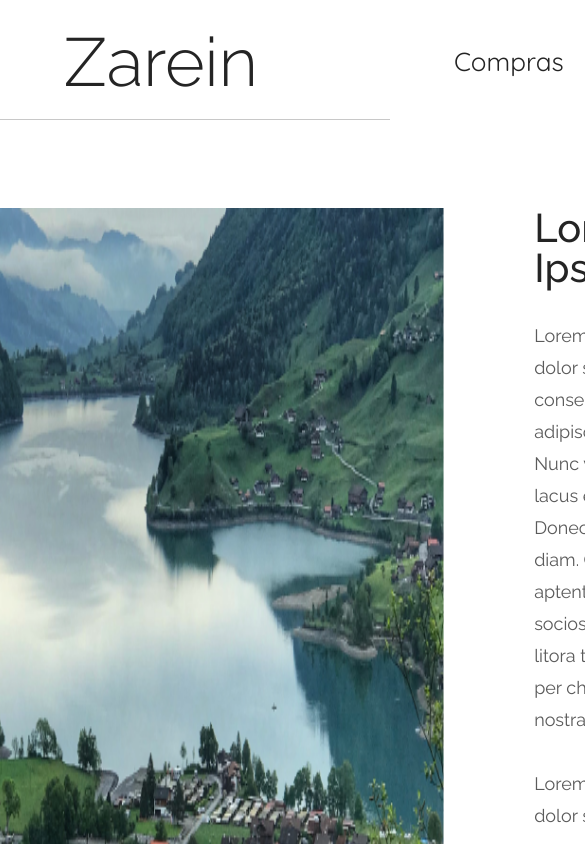
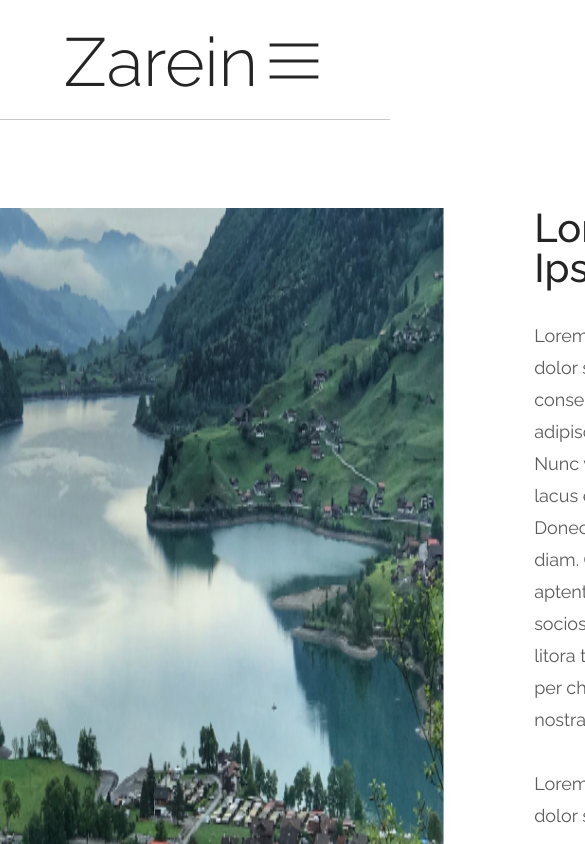
Before and after one commit to DevVictor19/zarein-ecommerce-react, a React (Create React App) app: page /sobre in a window 390 px wide. Shown: the top 844 px of the page, 585 px wide, since content can reach past the window. Built offline with nearby package versions, Linux system fonts and the light colour scheme.

Commit message:
mobile btn

```diff
--- a/src/components/header/header.js
+++ b/src/components/header/header.js
@@ -1,18 +1,18 @@
-import { NavLink, Link } from "react-router-dom";
+import { Link } from "react-router-dom";
 import { useSelector } from "react-redux/es/exports";
+import { useState } from "react";
 
 import classes from "./header.module.css";
 import sacolaico from "../../assets/sacola-ico.png";
+import mobileMenu from "../../assets/hamburgerMenu.png";
+import NavigationLinks from "./navigationLinks";
 
 const Header = () => {
+  const [mobileMenuOn, setMobileMenuOn] = useState(false);
   const totalItems = useSelector((state) => state.bag.totalItems);
 
-  const activeClassStyle = {
-    borderBottom: "1px solid var(--black-75)",
-  };
-
-  const setActiveStyle = ({ isActive }) => {
-    return isActive ? activeClassStyle : { borderBottom: "" };
+  const toggleMobileMenu = () => {
+    setMobileMenuOn((prevState) => !prevState);
   };
 
   return (
@@ -20,30 +20,7 @@ const Header = () => {
       <div className={classes.headerContainer}>
         <h1>Zarein</h1>
         <div className={classes.desktopNavContainer}>
-          <nav>
-            <ul>
-              <li>
-                <NavLink style={setActiveStyle} to="/">
-                  Compras
-                </NavLink>
-              </li>
-              <li>
-                <NavLink style={setActiveStyle} to="catalogo">
-                  Catálogo
-                </NavLink>
-              </li>
-              <li>
-                <NavLink style={setActiveStyle} to="sobre">
-                  Sobre
-                </NavLink>
-              </li>
-              <li>
-                <NavLink style={setActiveStyle} to="contato">
-                  Contato
-                </NavLink>
-              </li>
-            </ul>
-          </nav>
+          <NavigationLinks />
           <div className={classes.bagItemsContainer}>
             <div>
               <Link to="sacola">
@@ -53,6 +30,14 @@ const Header = () => {
             <div className={classes.bagItemsCounter}>{totalItems}</div>
           </div>
         </div>
+        <div className={classes.mobileMenu} onClick={toggleMobileMenu}>
+          <img src={mobileMenu} alt="bars menu" />
+        </div>
+        {mobileMenuOn && (
+          <div className={classes.mobileNavContainer}>
+            <NavigationLinks onClick={toggleMobileMenu} />
+          </div>
+        )}
       </div>
     </header>
   );
--- a/src/components/header/header.module.css
+++ b/src/components/header/header.module.css
@@ -1,4 +1,5 @@
 .header {
+  position: relative;
   height: 120px;
   width: 100%;
   border-bottom: 1px solid var(--black-25);
@@ -41,7 +42,7 @@
   text-decoration: none;
   font-family: "Quicksand";
   font-weight: 400;
-  font-size: 26px;
+  font-size: 24px;
   line-height: 40px;
   color: var(--black);
 }
@@ -67,3 +68,47 @@
   font-size: 18px;
   text-align: center;
 }
+
+.mobileMenu {
+  display: none;
+  cursor: pointer;
+}
+
+.mobileNavContainer {
+  position: absolute;
+  left: 0;
+  top: 120px;
+  background-color: #fff;
+  width: 100%;
+  height: 500px;
+  z-index: 99;
+  text-align: center;
+  animation: dropdown 0.6s ease-in;
+}
+
+.mobileNavContainer ul {
+  margin-top: 80px;
+}
+
+.mobileNavContainer ul li {
+  margin-bottom: 16px;
+}
+
+.mobileNavContainer ul a {
+  text-decoration: none;
+  font-family: "Quicksand";
+  font-weight: 400;
+  font-size: 24px;
+  line-height: 40px;
+  color: var(--black);
+}
+
+@media screen and (max-width: 1200px) {
+  .desktopNavContainer {
+    display: none;
+  }
+
+  .mobileMenu {
+    display: block;
+  }
+}
--- /dev/null
+++ b/src/components/header/navigationLinks.js
@@ -0,0 +1,44 @@
+import { NavLink } from "react-router-dom";
+
+const NavigationLinks = (props) => {
+  const activeClassStyle = {
+    borderBottom: "1px solid var(--black-75)",
+  };
+
+  const setActiveStyle = ({ isActive }) => {
+    return isActive ? activeClassStyle : { borderBottom: "" };
+  };
+
+  const onClickLinkHandler = () => {
+    props.onClick();
+  };
+
+  return (
+    <nav onClick={onClickLinkHandler}>
+      <ul>
+        <li>
+          <NavLink style={setActiveStyle} to="/">
+            Compras
+          </NavLink>
+        </li>
+        <li>
+          <NavLink style={setActiveStyle} to="catalogo">
+            Catálogo
+          </NavLink>
+        </li>
+        <li>
+          <NavLink style={setActiveStyle} to="sobre">
+            Sobre
+          </NavLink>
+        </li>
+        <li>
+          <NavLink style={setActiveStyle} to="contato">
+            Contato
+          </NavLink>
+        </li>
+      </ul>
+    </nav>
+  );
+};
+
+export default NavigationLinks;
```
Also changed, not shown: src/assets/hamburgerMenu.png (added).
